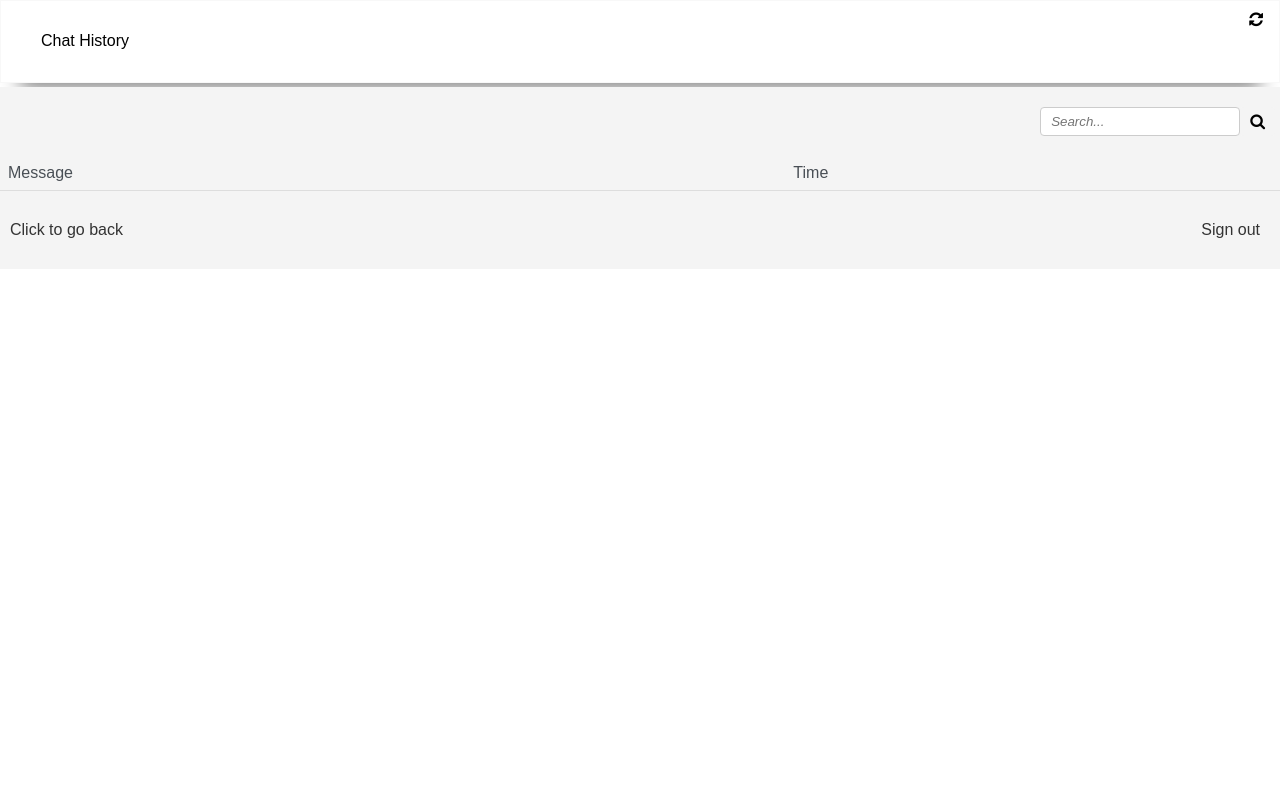
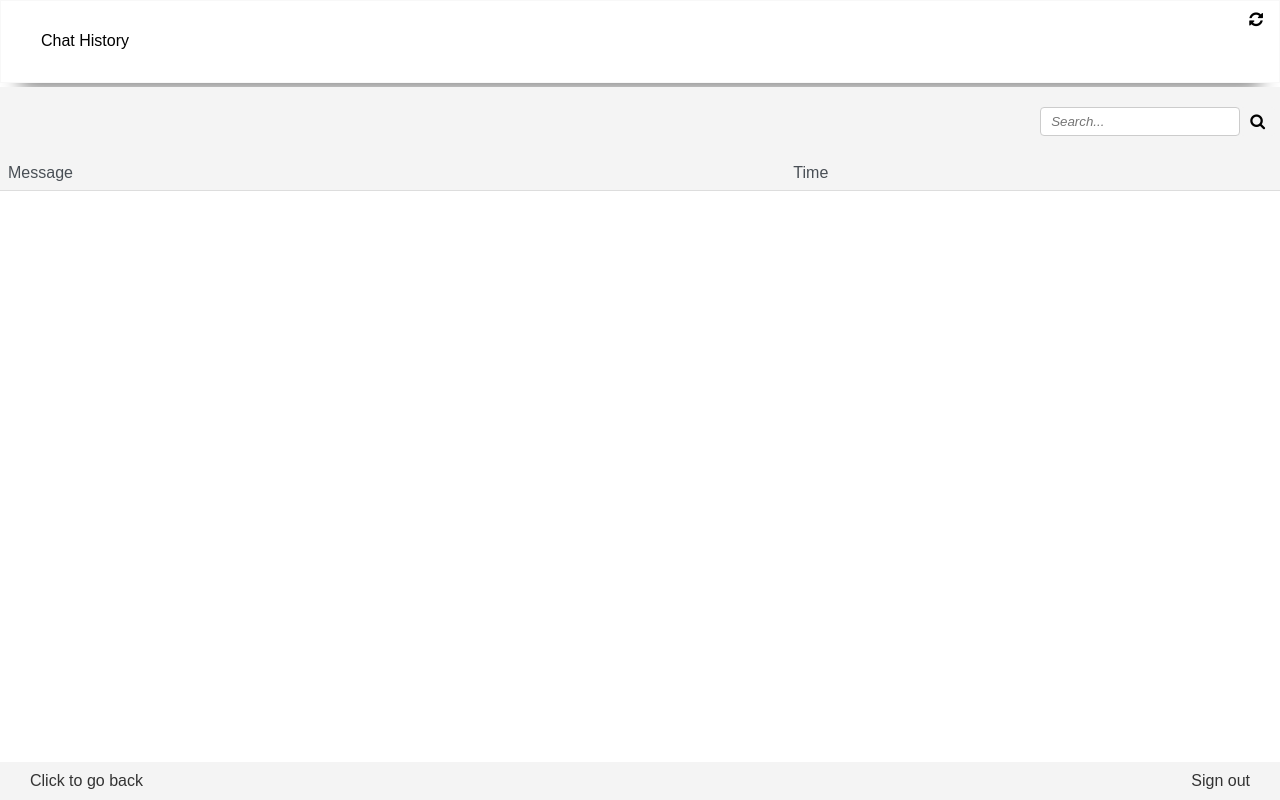
Before and after one commit to AlipYalikun/TA-Chatbot, a PHP site: page /chatbot/chatHistory.php in a window 1280 px wide. Run offline with PHP 8.4, Linux system fonts and the light colour scheme; data that the repository does not hold is empty.

Commit message:
changed some css on chatHistory

```diff
--- a/chatHistory.php
+++ b/chatHistory.php
@@ -120,17 +120,27 @@ if (!$con) {
       text-decoration: underline;
       color: royalblue;
   }
-  .signOutWrapper{
-    padding-top: 30px;
-    padding-bottom: 30px;
-    padding-left: 10px;
-    padding-right:20px;
+  .bottomLinksWrappr {
+    position: fixed;
+    bottom: 0;
+    left: 0;
+    width: 100%;
     display: flex;
-    height:auto;
-    flex-direction: row;
     justify-content: space-between;
-    align-content: center;
+    padding: 10px 30px;
     background-color: #f4f4f4;
+  }
+  .signOutWrapper, .goBackWrapper {
+    display: flex;
+    align-items: center;
+  }
+  .signOutWrapper a, .goBackWrapper a {
+    text-decoration: none;
+    color: #333;
+  }
+  .signOutWrapper a:hover, .goBackWrapper a:hover {
+    text-decoration: underline;
+    color: royalblue;
   }
 </style>
 <script>
@@ -195,11 +205,14 @@ if (!$con) {
       ?>
     </div>
   </div>
-  <div class="signOutWrapper">
-    <a href="javascript:void(0)" onclick="goBack()">Click to go back</a>
-    <div class="signOut">
+  <div class="bottomLinksWrappr">
+    <div class="signOutWrapper">
+      <a href="javascript:void(0)" onclick="goBack()">Click to go back</a>
+    </div>
+    <div class="goBackWrapper">
       <a href="http://localhost/chatbot/login.php">Sign out </a>
     </div>
   </div>
+
 </body>
 </html>
```
